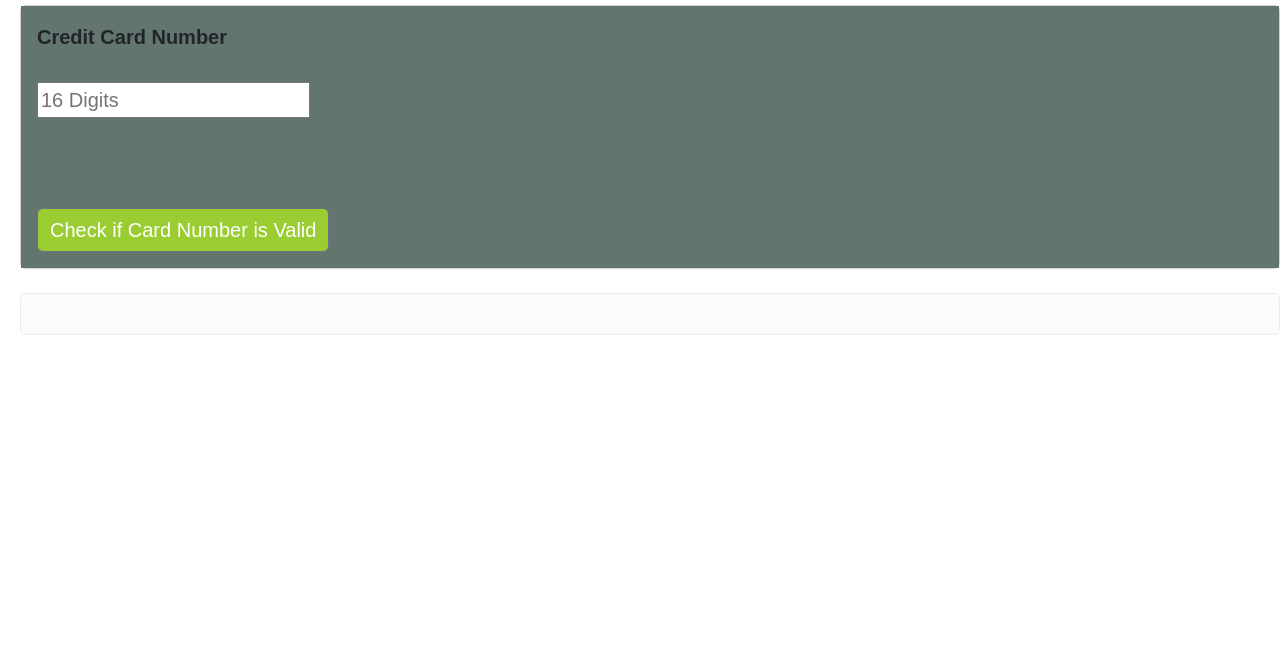
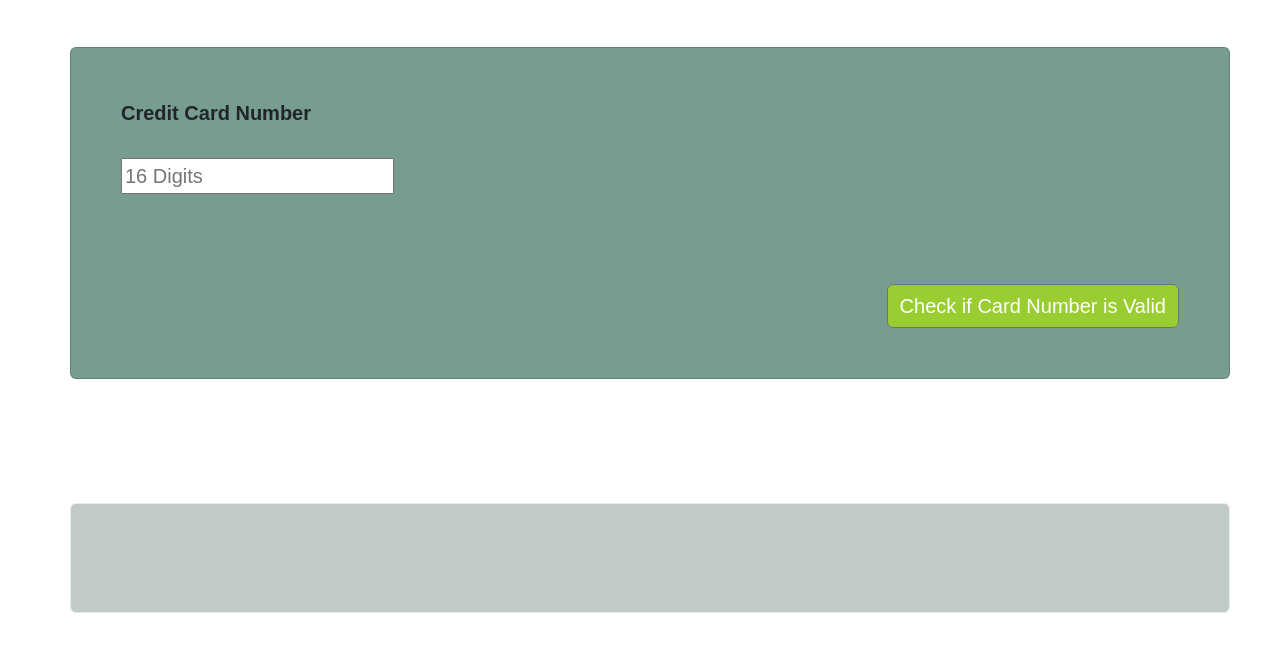
Before and after one commit to SierraProgramPioneer/credit_card_validator, a plain HTML site: page index.html in a window 1280 px wide. Shown: the part 51-702 px from the top of the page. Drawn offline with nearby package versions, Linux system fonts and the light colour scheme.

Commit message:
Will add stylized changes to CSS

```diff
--- a/css/styles.css
+++ b/css/styles.css
@@ -10,13 +10,28 @@ body {
 .card {
     display: flex;
     justify-content: space-around;
+    background-color: rgb(119, 156, 144);
+    font-weight: bold;
+    font-size: 20px;
+    padding: 50px;
+    margin: 50px;
+    box-sizing: border-box;
+
 }
 
-.card-body {
-    background-color: rgb(99, 117, 111);
+.alert {
+    display: flex;
+    justify-content: space-around;
+    background-color: rgb(192, 203, 199);
     font-weight: bold;
     font-size: 20px;
+    color: rgb(39, 44, 42);
+    padding: 50px;
+    margin: 50px;
+    box-sizing: border-box;
+
 }
+
 
 .input {
     color: black;
@@ -26,4 +41,5 @@ body {
 .btn-secondary {
     background-color: yellowgreen;
     font-size: 20px;
+    float: right;
 }
--- a/index.html
+++ b/index.html
@@ -13,7 +13,7 @@
   <h1>Enter a Credit Card Number to Check if Valid</h1>
 
   <div class="card">
-    <div class="card-body">
+
     <form id="submitNumbers">
       <label for="ccNumber">Credit Card Number</label>
       <br><br>
@@ -22,7 +22,7 @@
       <br><br>
       <button type="submit" class="btn btn-secondary">Check if Card Number is Valid</button>
     </form>
-    </div>
+
   </div>
 
 
--- a/js/scripts.js
+++ b/js/scripts.js
@@ -64,6 +64,7 @@ function sumArrayNumbers(newCardArray) {
     endsInZero(sumOfNumbers);
 }
 
+// Bussiness Logic
 
 // Create New Array of Update Numbers
 function createNewArray(cardArray) {
```
Also changed, not shown: 1 other file. Lines whose indentation alone changed are shown as unchanged.
